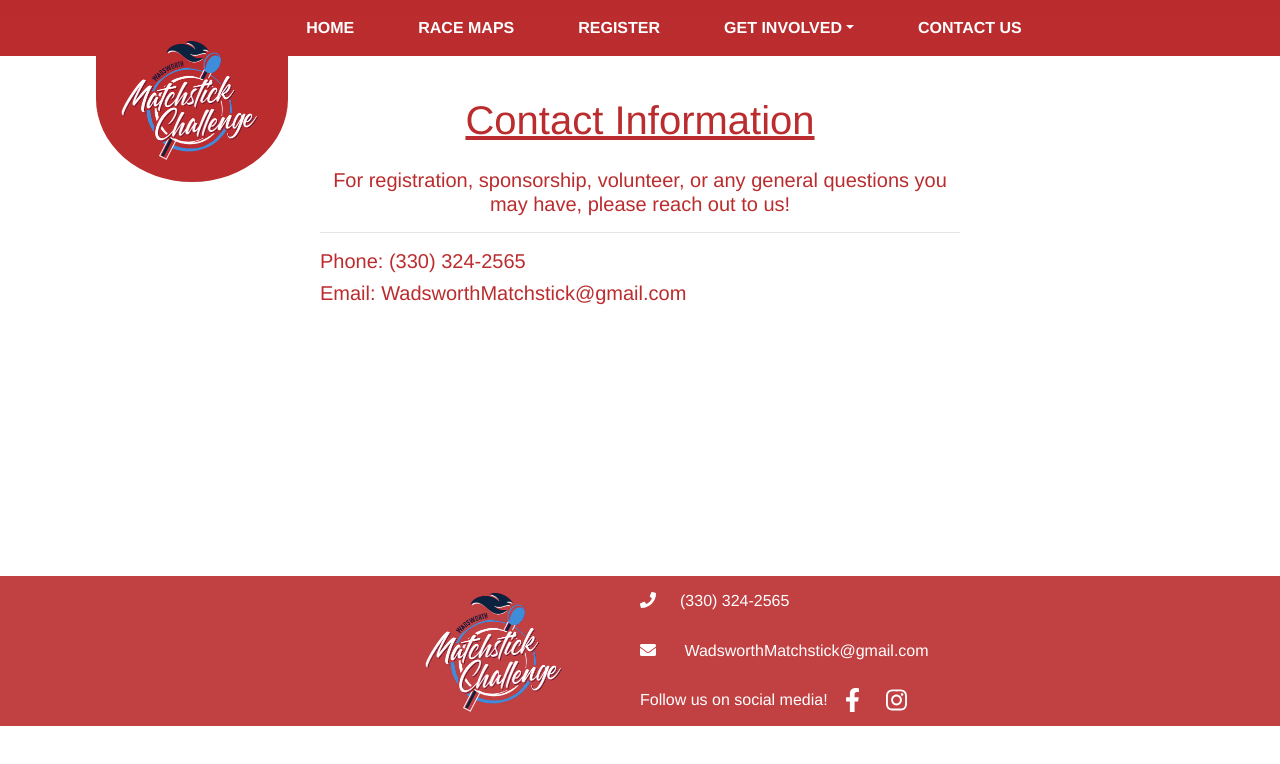
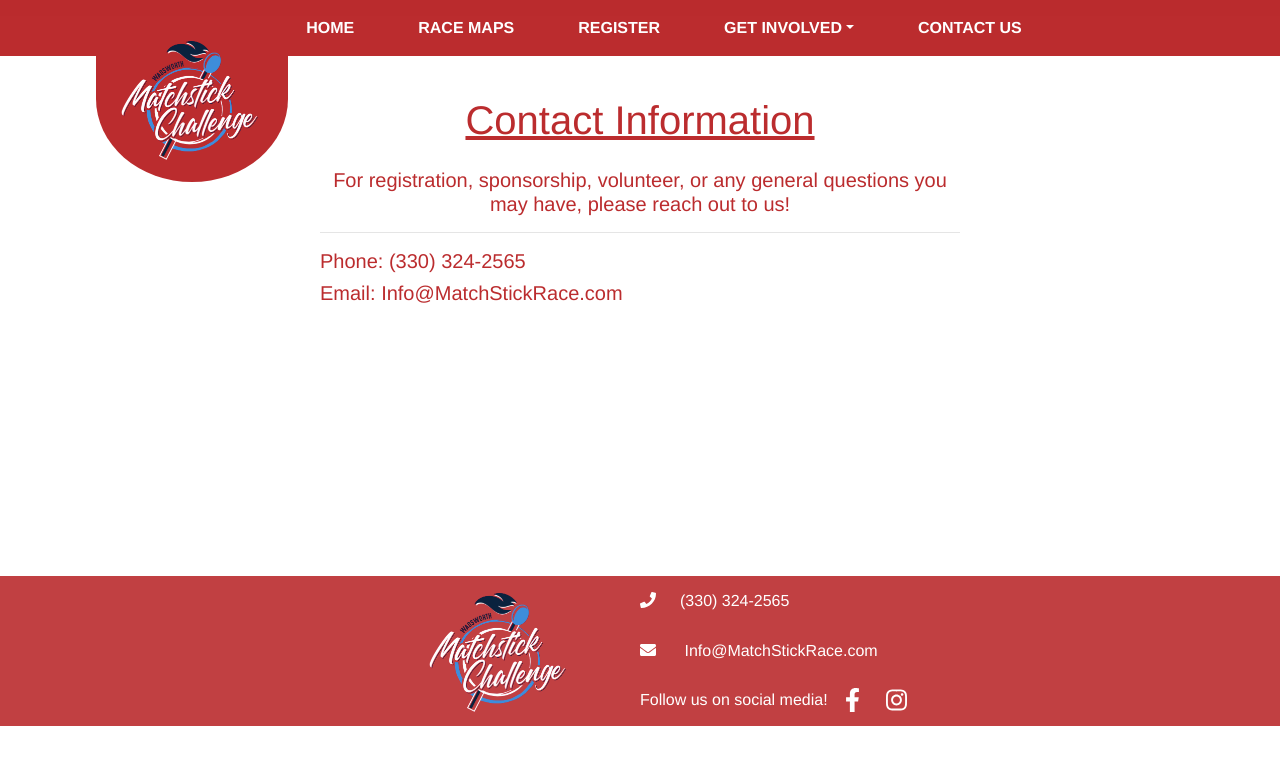
Before and after one commit to Nick-Kuster/matchstick, a Vue app: page /Contact in a window 1280 px wide. Shown: the top 764 px of the page. Built offline with nearby package versions, Linux system fonts and the light colour scheme.

Commit message:
Changing email address to new one

```diff
--- a/src/components/Footer.vue
+++ b/src/components/Footer.vue
@@ -9,7 +9,7 @@
                     <i class="fa fa-phone phone-icon"></i><a href="tel:330-324-2565"><span class="phone ml-4">(330) 324-2565</span></a>
                 </div>
                 <div class="email">
-                    <i class="fa fa-envelope email-icon"></i><a href="mailto: wadsworthmatchstickrace@gmail.com"><span class="email ml-4"> WadsworthMatchstick@gmail.com</span></a>
+                    <i class="fa fa-envelope email-icon"></i><a href="mailto: info@matchstickrace.com"><span class="email ml-4"> Info@MatchStickRace.com</span></a>
                 </div>
                 <div class="social">
                     Follow us on social media!
--- a/src/views/Contact.vue
+++ b/src/views/Contact.vue
@@ -8,7 +8,7 @@
             </div>
            <div class="contact-details">
                <h2 class="phone">Phone: <a href="tel:330-324-2565"> (330) 324-2565</a></h2>
-               <h2 class="email">Email: <a href="mailto: wadsworthmatchstickrace@gmail.com">WadsworthMatchstick@gmail.com</a></h2>
+               <h2 class="email">Email: <a href="mailto: info@matchstickrace.com">Info@MatchStickRace.com</a></h2>
            </div>
         </div>
     </div>
```
